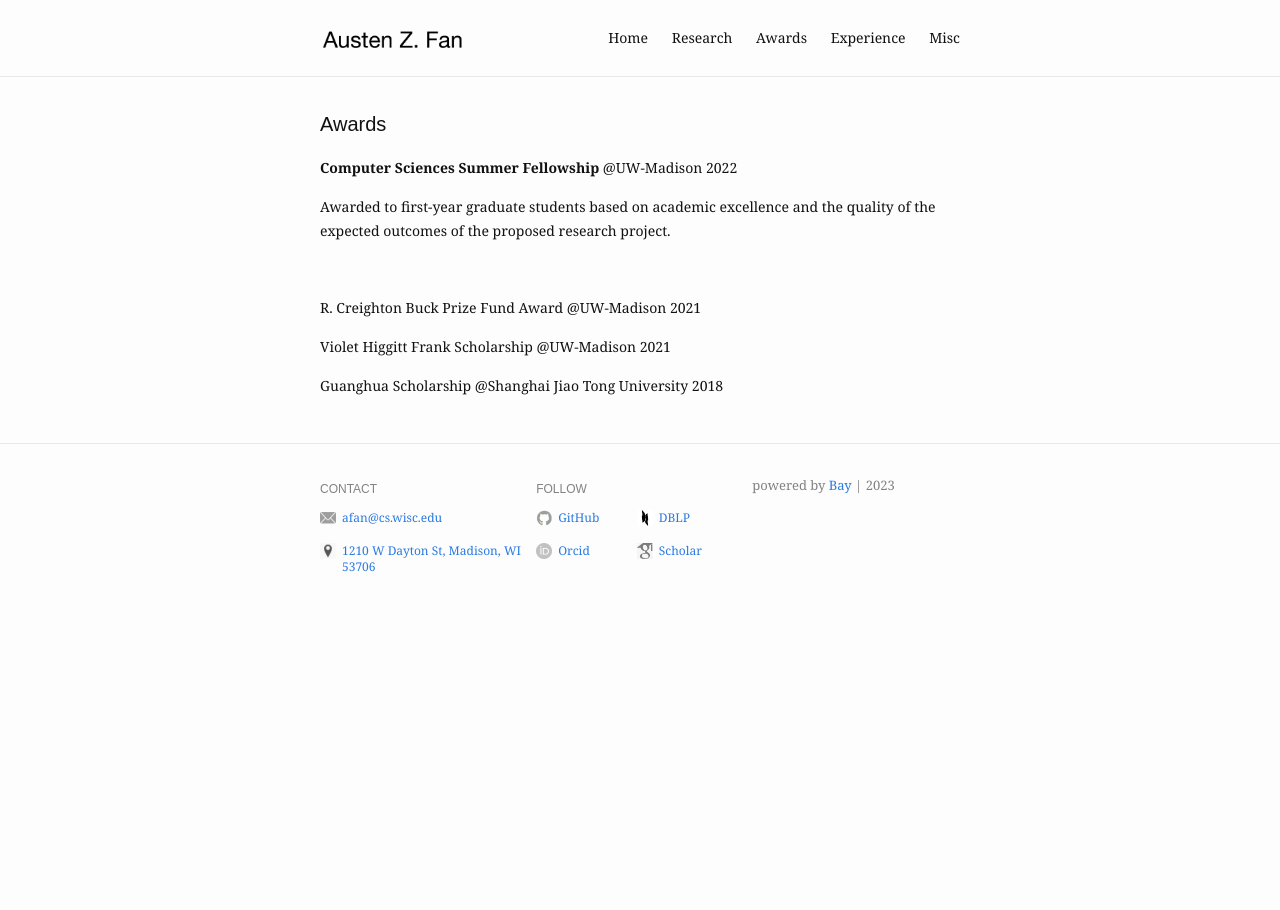
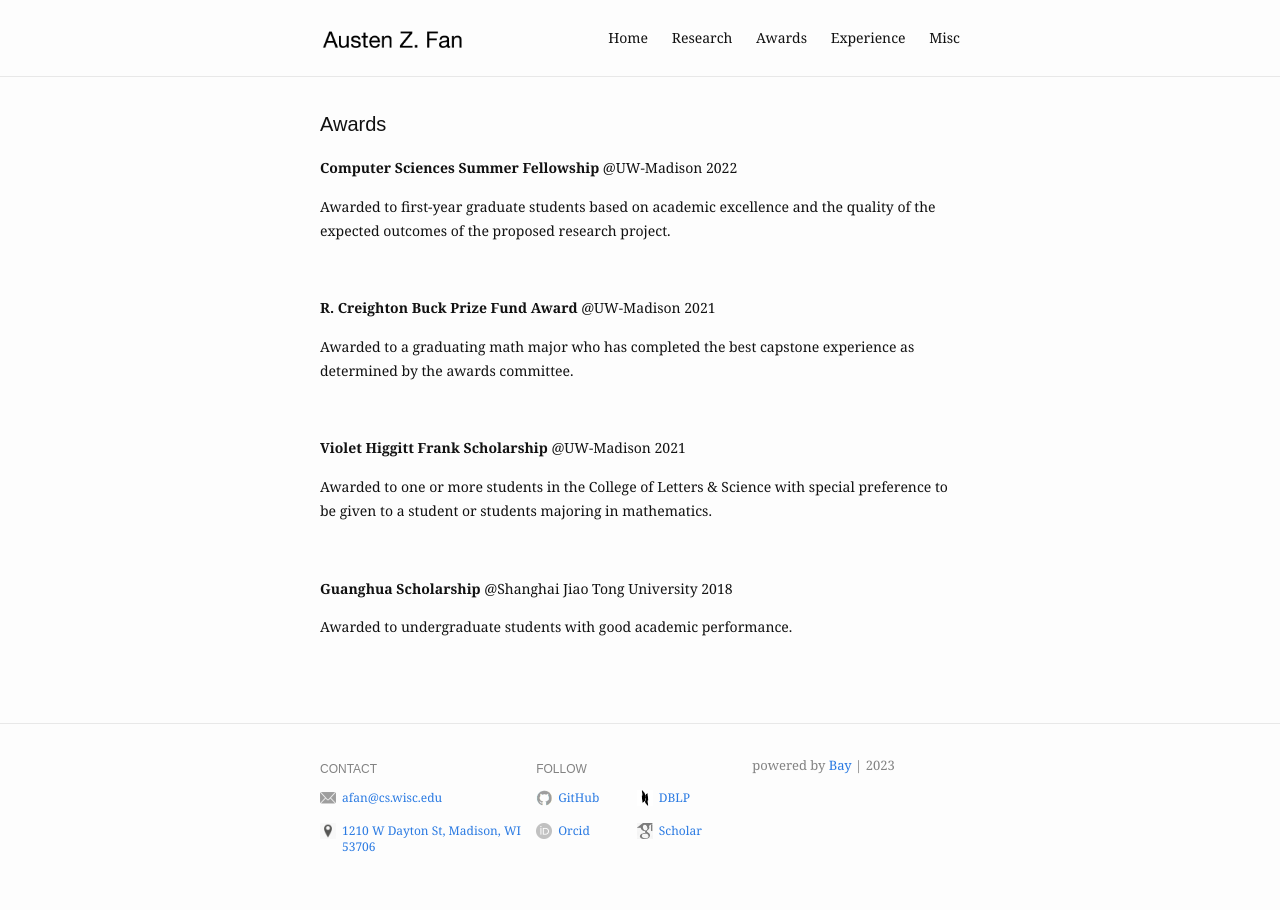
Before and after one commit to Austen-Z-Fan/Austen-Z-Fan.github.io, a Jekyll site: the page built from awards.md, in a window 1280 px wide. Built offline with Jekyll 4.4.1, drawn with Linux system fonts in a browser that asks for light colours.

Commit message:
Update awards.md

```diff
--- a/awards.md
+++ b/awards.md
@@ -10,11 +10,20 @@ Awarded to first-year graduate students based on academic excellence and the qua
 
 <br />
 
-R. Creighton Buck Prize Fund Award @UW-Madison 2021
+**R. Creighton Buck Prize Fund Award** @UW-Madison 2021
+
+Awarded to a graduating math major who has completed the best capstone experience as determined by the awards committee.
+
 <br />
 
-Violet Higgitt Frank Scholarship @UW-Madison 2021
+**Violet Higgitt Frank Scholarship** @UW-Madison 2021
+
+Awarded to one or more students in the College of Letters & Science with special preference to be given to a student or students majoring in mathematics.
+
 <br />
 
-Guanghua Scholarship @Shanghai Jiao Tong University 2018
+**Guanghua Scholarship** @Shanghai Jiao Tong University 2018
+
+Awarded to undergraduate students with good academic performance.
+
 <br />
```
